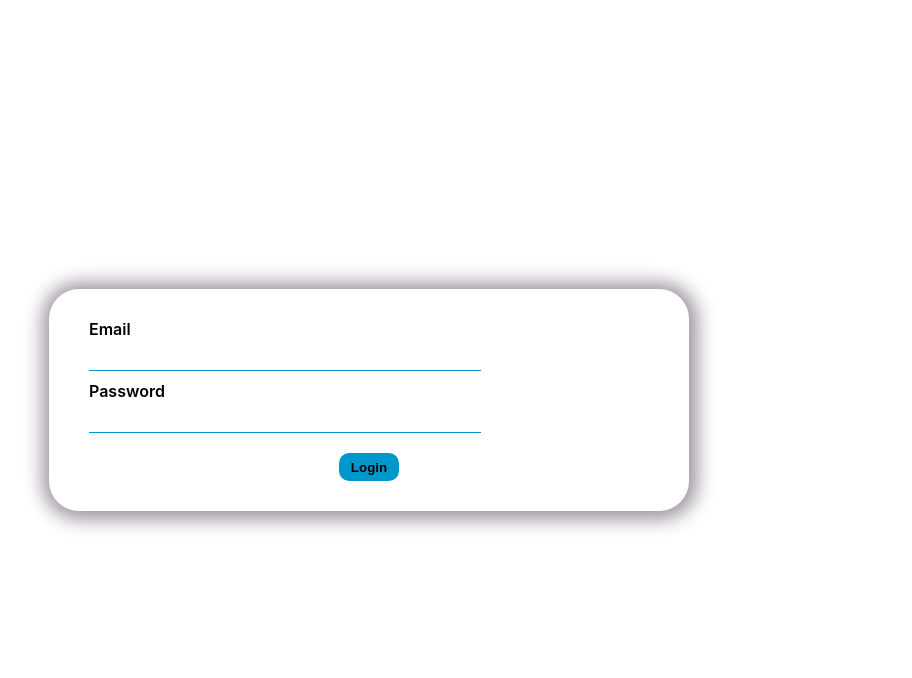
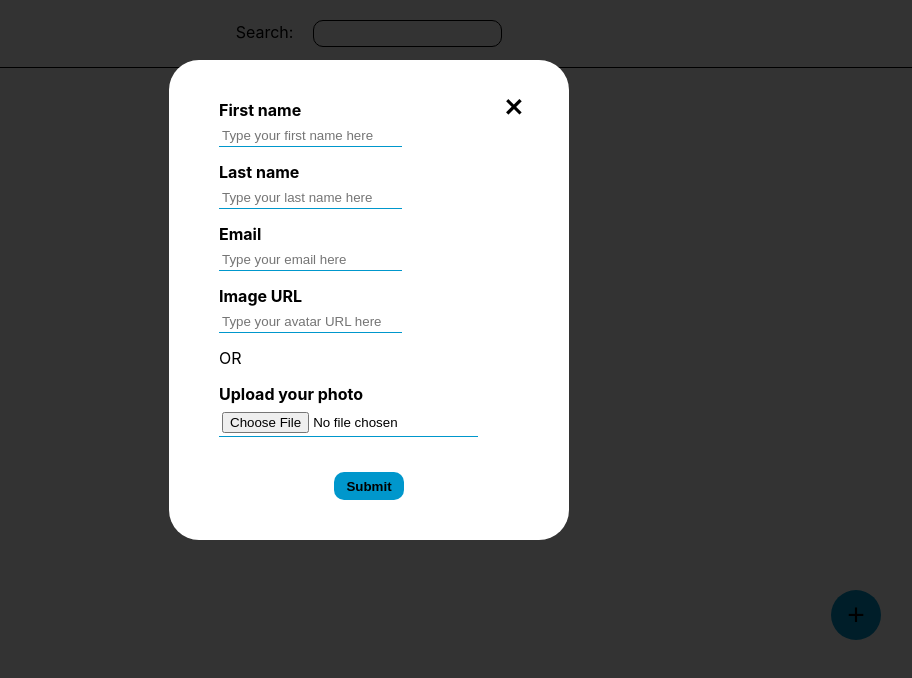
Before and after one commit to RobertPetricevic/profico-frontend, a React (Create React App) app: page / in a window 1280 px wide. Shown: the top 678 px of the page, without its empty margins (271-1183 px from the left). Built offline with nearby package versions, Linux system fonts and the light colour scheme; no server answers.

Commit message:
Adding new user + error handling

```diff
--- a/src/App.js
+++ b/src/App.js
@@ -13,8 +13,8 @@ function App() {
 
   return (
     <div className="App">
-      {isLoggedIn ? <MainPage /> : <LoginPage />}
-      {/* <MainPage /> */}
+      {/* {isLoggedIn ? <MainPage /> : <LoginPage />} */}
+      <MainPage />
     </div>
   );
 }
--- a/src/components/ModalForm/ModalForm.js
+++ b/src/components/ModalForm/ModalForm.js
@@ -1,18 +1,68 @@
 /* eslint-disable jsx-a11y/click-events-have-key-events */
 /* eslint-disable jsx-a11y/no-noninteractive-element-interactions */
-import React from "react";
+import React, { useState } from "react";
 import { useDispatch } from "react-redux";
+import { Formik, Form, Field, ErrorMessage } from "formik";
 
-import { toggleModal } from "../../store/actions";
+import { ClipLoader } from "react-spinners";
+
+import { toggleModal, addUser } from "../../store/actions";
 
 import styles from "./styles.module.css";
 
 const ModalForm = (props) => {
   const dispatch = useDispatch();
 
+  const [error, setError] = useState(null);
+
   return (
     <div className={styles.modalScreen}>
-      <form className={styles.modalContent}>
+      <Formik
+        initialValues={{
+          firstName: "",
+          lastName: "",
+          email: "",
+          url: "",
+          file: null,
+        }}
+        onSubmit={async (values) => {
+          try {
+            await dispatch(addUser(values.firstName, values.lastName));
+            dispatch(toggleModal());
+          } catch (err) {
+            setError(err.message);
+          }
+        }}
+        validate={(values) => {
+          let errors = {};
+
+          if (!values.firstName) {
+            errors.firstName = "First name is required";
+          }
+
+          if (!values.lastName) {
+            errors.lastName = "Last name is required";
+          }
+
+          if (!values.email) {
+            errors.email = "Email is required";
+          } else if (
+            !/^(([^<>()[\]\\.,;:\s@"]+(\.[^<>()\[\]\\.,;:\s@"]+)*)|(".+"))@((\[[0-9]{1,3}\.[0-9]{1,3}\.[0-9]{1,3}\.[0-9]{1,3}\])|(([a-zA-Z\-0-9]+\.)+[a-zA-Z]{2,}))$/.test(
+              values.email
+            )
+          ) {
+            errors.email = "Email not valid";
+          }
+
+          if (!values.url && !values.file) {
+            errors.url = "Add URL or upload a photo";
+          }
+
+          return errors;
+        }}
+      >
+        {({ isSubmitting, setFieldValue, errors }) => (
+          <Form className={styles.modalContent}>
             <p
               className={styles.exitBtn}
               onClick={() => {
@@ -23,7 +73,12 @@ const ModalForm = (props) => {
             </p>
             <div className={styles.inputBox}>
               <label htmlFor="firstName">First name</label>
-          <input
+              <ErrorMessage
+                component="p"
+                className={styles.validationErrText}
+                name="firstName"
+              />
+              <Field
                 type="text"
                 name="firstName"
                 id="firstName"
@@ -32,7 +87,12 @@ const ModalForm = (props) => {
             </div>
             <div className={styles.inputBox}>
               <label htmlFor="lastName">Last name</label>
-          <input
+              <ErrorMessage
+                component="p"
+                className={styles.validationErrText}
+                name="lastName"
+              />
+              <Field
                 type="text"
                 name="lastName"
                 id="lastName"
@@ -41,7 +101,12 @@ const ModalForm = (props) => {
             </div>
             <div className={styles.inputBox}>
               <label htmlFor="email">Email</label>
-          <input
+              <ErrorMessage
+                component="p"
+                className={styles.validationErrText}
+                name="email"
+              />
+              <Field
                 type="text"
                 name="email"
                 id="email"
@@ -50,20 +115,46 @@ const ModalForm = (props) => {
             </div>
             <div className={styles.inputBox}>
               <label htmlFor="url">Image URL</label>
-          <input
+              <Field
                 type="text"
                 name="url"
                 id="url"
                 placeholder="Type your avatar URL here"
               />
             </div>
-        <p style={{ textAlign: "left" }}>OR</p>
+            {!errors.url ? (
+              <p
+                style={{
+                  textAlign: "left",
+                  marginTop: 0,
+                }}
+              >
+                OR
+              </p>
+            ) : (
+              <ErrorMessage
+                component="p"
+                className={styles.validationErrText}
+                name="url"
+              />
+            )}
             <div className={styles.inputBox}>
               <label htmlFor="uploadPhoto">Upload your photo</label>
-          <input type="file" name="uploadPhoto" id="uploadPhoto" />
+              <Field
+                type="file"
+                name="uploadPhoto"
+                id="uploadPhoto"
+                onChange={(event) => {
+                  setFieldValue("file", event.currentTarget.files[0]);
+                }}
+              />
             </div>
-        <button className={styles.inputBtn}>Submit</button>
-      </form>
+            <button className={styles.inputBtn}>
+              {isSubmitting ? <ClipLoader size={10} /> : "Submit"}
+            </button>
+          </Form>
+        )}
+      </Formik>
     </div>
   );
 };
--- a/src/components/ModalForm/styles.module.css
+++ b/src/components/ModalForm/styles.module.css
@@ -25,6 +25,13 @@
   flex-direction: column;
   align-items: start;
   margin-bottom: 15px;
+}
+
+.validationErrText {
+  text-align: left;
+  margin: 0;
+  color: red;
+  margin-bottom: 5px;
 }
 
 .inputBox label {
--- a/src/components/Userbox/styles.module.css
+++ b/src/components/Userbox/styles.module.css
@@ -2,7 +2,8 @@
   display: flex;
   align-items: center;
   padding: 10px 20px;
-  width: 250px;
+  width: 300px;
+  min-width: fit-content;
   margin: 0 auto 20px;
   border-radius: 30px;
   -webkit-box-shadow: 1px 1px 18px 8px rgba(161, 153, 161, 1);
--- a/src/pages/LoginPage/LoginPage.js
+++ b/src/pages/LoginPage/LoginPage.js
@@ -12,7 +12,6 @@ const LoginPage = (props) => {
   const dispatch = useDispatch();
 
   const [error, setError] = useState(null);
-  console.log("error:", error);
 
   return (
     <div className={styles.loginPage}>
@@ -30,7 +29,7 @@ const LoginPage = (props) => {
           }
         }}
         validate={(values) => {
-          let errors = {};
+          const errors = {};
 
           if (!values.email) {
             errors.email = "Email is required";
@@ -59,7 +58,7 @@ const LoginPage = (props) => {
                 className={styles.validationErrText}
                 name="email"
               />
-              <Field type="text" name="email" />
+              <Field type="text" name="email" id="email" />
             </div>
             <div className={styles.inputBox}>
               <label htmlFor="password">Password</label>
@@ -69,7 +68,7 @@ const LoginPage = (props) => {
                 name="password"
               />
 
-              <Field type="password" name="password" />
+              <Field type="password" name="password" id="password" />
             </div>
             <button className={styles.inputBtn}>
               {isSubmitting ? <ClipLoader size={10} /> : "Login"}
@@ -81,35 +80,4 @@ const LoginPage = (props) => {
   );
 };
 
-// const FormikLoginPage = withFormik({
-//   mapPropsToValues() {
-//     return {
-//       email: "",
-//       password: "",
-//     };
-//   },
-//   handleSubmit: async (values, { setSubmitting }) => {
-//     await dispatch(fetchList(page));
-//   },
-//   validate: (values) => {
-//     let errors = [];
-
-//     if (!values.email) {
-//       errors.email = "Email is required";
-//     } else if (
-//       !/^(([^<>()[\]\\.,;:\s@"]+(\.[^<>()\[\]\\.,;:\s@"]+)*)|(".+"))@((\[[0-9]{1,3}\.[0-9]{1,3}\.[0-9]{1,3}\.[0-9]{1,3}\])|(([a-zA-Z\-0-9]+\.)+[a-zA-Z]{2,}))$/.test(
-//         values.email
-//       )
-//     ) {
-//       errors.email = "Email not valid";
-//     }
-
-//     if (!values.password) {
-//       errors.password = "Password is required";
-//     } else if (values.password.length < 8) {
-//       errors.password = "Password must be at least 8 characters long";
-//     }
-//   },
-// })(LoginPage);
-
 export default LoginPage;
--- a/src/store/actions.js
+++ b/src/store/actions.js
@@ -2,11 +2,10 @@
 export const LOGIN = "LOGIN";
 export const FETCH_LIST = "FETCH_LIST";
 export const TOGGLE_MODAL = "TOGGLE_MODAL";
-export const STORE_USER = "STORE_USER";
+export const ADD_USER = "ADD_USER";
 
 export const login = (email, password) => {
   return async (dispatch) => {
-    // console.log(email + password);
     try {
       const response = await fetch(`https://reqres.in/api/login`, {
         method: "POST",
@@ -21,14 +20,48 @@ export const login = (email, password) => {
 
       const resData = await response.json();
 
-      console.log(resData.error);
-
       if (!response.ok) {
-        console.log("ERR");
         throw new Error(resData.error);
       }
 
       dispatch({ type: LOGIN });
+    } catch (err) {
+      throw err;
+    }
+  };
+};
+
+export const addUser = (firstName, lastName) => {
+  return async (dispatch) => {
+    try {
+      const response = await fetch(`https://reqres.in/api/users`, {
+        method: "POST",
+        headers: {
+          "Content-Type": "application/json",
+        },
+        body: JSON.stringify({
+          firstName,
+          lastName,
+          avatar:
+            "https://gravatar.com/avatar/7c5815c863e2a2e4ff389c5f3f1e515a?s=400&d=robohash&r=x",
+        }),
+      });
+
+      const resData = await response.json();
+
+      if (!response.ok) {
+        throw new Error(resData.error);
+      }
+
+      dispatch({
+        type: ADD_USER,
+        user: {
+          first_name: resData.firstName,
+          last_name: resData.lastName,
+          avatar: resData.avatar,
+          id: resData.id,
+        },
+      });
     } catch (err) {
       throw err;
     }
--- a/src/store/reducer.js
+++ b/src/store/reducer.js
@@ -1,8 +1,9 @@
-import { LOGIN, FETCH_LIST, TOGGLE_MODAL } from "./actions";
+/* eslint-disable no-case-declarations */
+import { LOGIN, FETCH_LIST, TOGGLE_MODAL, ADD_USER } from "./actions";
 
 const initialState = {
   isLoggedIn: false,
-  isModalOn: false,
+  isModalOn: true,
   usersList: [],
 };
 
@@ -23,6 +24,13 @@ export default (state = initialState, action) => {
         ...state,
         usersList: action.data,
       };
+    case ADD_USER:
+      const newUsers = [...state.usersList];
+      newUsers.unshift(action.user);
+      return {
+        ...state,
+        usersList: newUsers,
+      };
     default:
       return state;
   }
```
Lines whose indentation alone changed are shown as unchanged.
